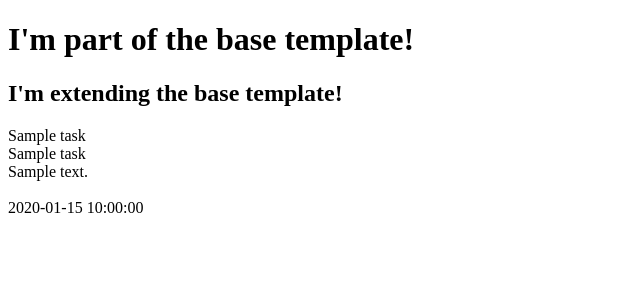
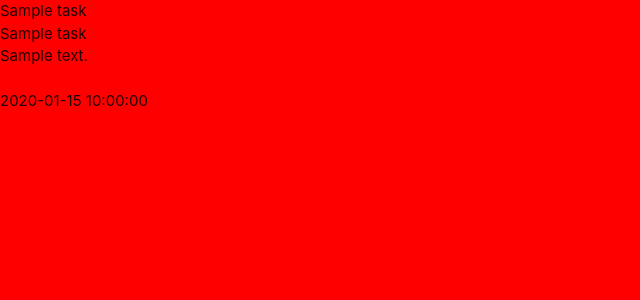
Before and after one commit to bridcourtney/flask-task-manager-project, a Flask app: page / in a window 1280 px wide. Shown: the top 300 px of the page, without its empty margins (0-640 px from the left). Run offline with Flask 2, Linux system fonts and the light colour scheme; a database or web service that is not in the repository returns one stand-in record (values such as "Sample title"); some libraries are stand-ins or nearby versions.

Commit message:
Add Materialize and Static files

```diff
--- /dev/null
+++ b/static/css/style.css
@@ -0,0 +1,3 @@
+body{
+    background-color: red;
+}
--- a/templates/base.html
+++ b/templates/base.html
@@ -3,13 +3,25 @@
 <head>
     <meta charset="UTF-8">
     <meta name="viewport" content="width=device-width, initial-scale=1.0">
+    <link rel="stylesheet" href="https://cdnjs.cloudflare.com/ajax/libs/font-awesome/5.15.1/css/all.min.css"
+    integrity="sha512-+4zCK9k+qNFUR5X+cKL9EIR+ZOhtIloNl9GIKS57V1MyNsYpYcUrUeQc9vNfzsWfV28IaLL3i96P9sdNyeRssA=="
+    crossorigin="anonymous" type="text/css">
+    <link rel="stylesheet" href="https://cdnjs.cloudflare.com/ajax/libs/materialize/1.0.0/css/materialize.min.css"
+    type="text/css">
+    <link rel="stylesheet" href="{{ url_for('static',filename = 'css/style.css') }}" type="text/css">
+    {% block styles %}
+    {% endblock %}
     <title>Task Manager</title>
 </head>
 <body>
 
-    <h1>I'm part of the base template!</h1>
+
     {% block content %}
     {% endblock %}
-
+    <script src="https://code.jquery.com/jquery-3.5.1.min.js" integrity="sha256-9/aliU8dGd2tb6OSsuzixeV4y/faTqgFtohetphbbj0=" crossorigin="anonymous"></script>
+    <script src="https://cdnjs.cloudflare.com/ajax/libs/materialize/1.0.0/js/materialize.min.js"></script>
+    <script src="{{ url_for('static',filename = 'js/script.js') }}"></script>
+     {% block scripts %}
+    {% endblock %}
 </body>
 </html>
--- a/templates/tasks.html
+++ b/templates/tasks.html
@@ -1,8 +1,6 @@
 
 {% extends "base.html" %}
 {% block content %}
-
-    <h2>I'm extending the base template!</h2>
 
     {% for task in tasks %}
         {{ task.task_name }}<br>
```
Also changed, not shown: static/js/script.js (added).
